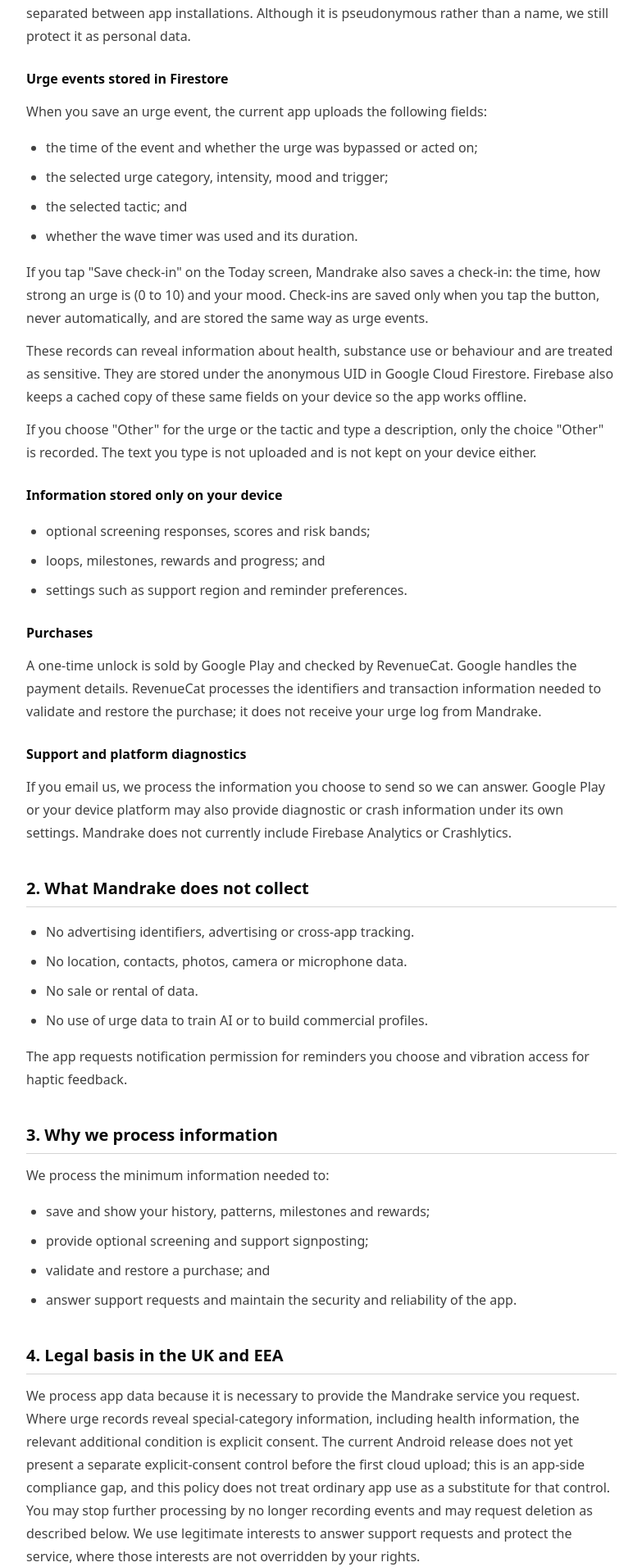
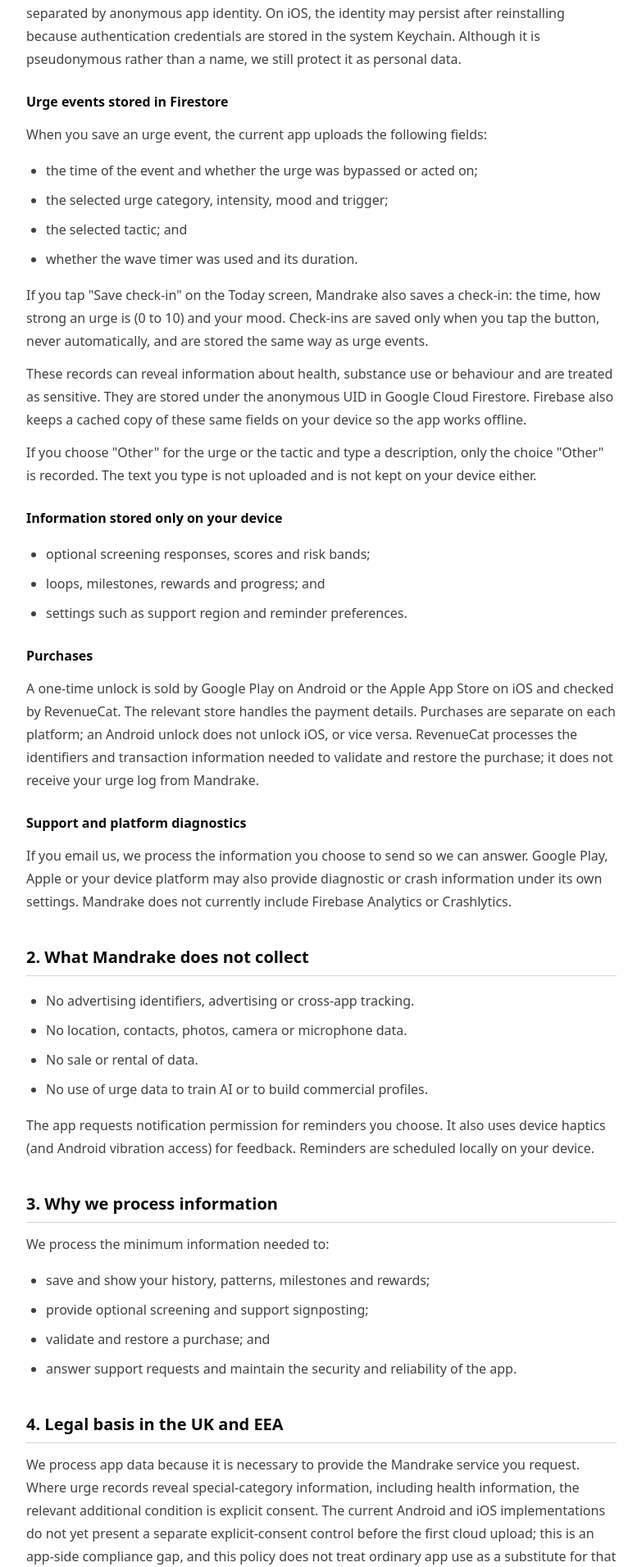
Before and after one commit to repinfaust/arcturusdc.github.io, a Next.js app: page /apps/mandrake/privacy-policy in a window 1280 px wide. Shown: the part 885-2797 px from the top of the page at 82% size, without its empty margins (248-1031 px from the left). Built offline with nearby package versions, Linux system fonts and the light colour scheme; no server answers.

Commit message:
Cover Mandrake iOS in privacy policy

```diff
--- a/src/app/apps/mandrake/privacy-policy/page.js
+++ b/src/app/apps/mandrake/privacy-policy/page.js
@@ -7,7 +7,7 @@ export const metadata = {
 
 export default function MandrakePrivacyPolicyPage() {
   return (
-    <MandrakeLegalPage title="Privacy Policy" updated="26 October 2026">
+    <MandrakeLegalPage title="Privacy Policy" updated="28 October 2026">
       <p>
         Mandrake is published by <strong>Arcturus Digital Consulting Ltd</strong>. We are the
         controller for personal data processed through the app. Contact us at{' '}
@@ -20,7 +20,7 @@ export default function MandrakePrivacyPolicyPage() {
           <li>No name, email or password—just a random app identifier.</li>
           <li>Urge entries are stored securely in the cloud under that identifier.</li>
           <li>Screening answers remain on your device. Text you type under "Other" is not saved.</li>
-          <li>There are no ads or analytics SDKs in the current Android app.</li>
+          <li>There are no ads or analytics SDKs in the Android or iOS app.</li>
           <li>You can reset app data in Settings and can request cloud deletion by email.</li>
         </ul>
       </LegalCallout>
@@ -30,9 +30,10 @@ export default function MandrakePrivacyPolicyPage() {
       <h3>Anonymous app identity</h3>
       <p>
         On first use, Firebase Authentication assigns the app a random user identifier (UID).
-        Mandrake does not ask you for a name, email address or password. The UID keeps cloud
-        records separated between app installations. Although it is pseudonymous rather than a
-        name, we still protect it as personal data.
+        Mandrake does not ask you for a name, email address or password. The UID keeps cloud records
+        separated by anonymous app identity. On iOS, the identity may persist after reinstalling
+        because authentication credentials are stored in the system Keychain. Although it is
+        pseudonymous rather than a name, we still protect it as personal data.
       </p>
 
       <h3>Urge events stored in Firestore</h3>
@@ -69,16 +70,18 @@ export default function MandrakePrivacyPolicyPage() {
 
       <h3>Purchases</h3>
       <p>
-        A one-time unlock is sold by Google Play and checked by RevenueCat. Google handles the
-        payment details. RevenueCat processes the identifiers and transaction information needed
-        to validate and restore the purchase; it does not receive your urge log from Mandrake.
+        A one-time unlock is sold by Google Play on Android or the Apple App Store on iOS and
+        checked by RevenueCat. The relevant store handles the payment details. Purchases are
+        separate on each platform; an Android unlock does not unlock iOS, or vice versa. RevenueCat
+        processes the identifiers and transaction information needed to validate and restore the
+        purchase; it does not receive your urge log from Mandrake.
       </p>
 
       <h3>Support and platform diagnostics</h3>
       <p>
         If you email us, we process the information you choose to send so we can answer. Google
-        Play or your device platform may also provide diagnostic or crash information under its
-        own settings. Mandrake does not currently include Firebase Analytics or Crashlytics.
+        Play, Apple or your device platform may also provide diagnostic or crash information under
+        its own settings. Mandrake does not currently include Firebase Analytics or Crashlytics.
       </p>
 
       <h2>2. What Mandrake does not collect</h2>
@@ -89,8 +92,9 @@ export default function MandrakePrivacyPolicyPage() {
         <li>No use of urge data to train AI or to build commercial profiles.</li>
       </ul>
       <p>
-        The app requests notification permission for reminders you choose and vibration access
-        for haptic feedback.
+        The app requests notification permission for reminders you choose. It also uses device
+        haptics (and Android vibration access) for feedback. Reminders are scheduled locally on your
+        device.
       </p>
 
       <h2>3. Why we process information</h2>
@@ -106,20 +110,22 @@ export default function MandrakePrivacyPolicyPage() {
       <p>
         We process app data because it is necessary to provide the Mandrake service you request.
         Where urge records reveal special-category information, including health information, the
-        relevant additional condition is explicit consent. The current Android release does not
-        yet present a separate explicit-consent control before the first cloud upload; this is an
-        app-side compliance gap, and this policy does not treat ordinary app use as a substitute
-        for that control. You may stop further processing by no longer recording events and may
-        request deletion as described below. We use legitimate interests to answer support
-        requests and protect the service, where those interests are not overridden by your rights.
+        relevant additional condition is explicit consent. The current Android and iOS
+        implementations do not yet present a separate explicit-consent control before the first
+        cloud upload; this is an app-side compliance gap, and this policy does not treat ordinary
+        app use as a substitute for that control. You may stop further processing by no longer
+        recording events and may request deletion as described below. We use legitimate interests to
+        answer support requests and protect the service, where those interests are not overridden by
+        your rights.
       </p>
 
       <h2>5. Storage, processors and international transfers</h2>
       <p>
-        Google Firebase provides authentication and Firestore storage. Google Play processes the
-        purchase, and RevenueCat checks purchase entitlement. These providers act under their own
-        terms and applicable data-processing safeguards. Their processing may take place outside
-        the UK; where required, recognised transfer safeguards apply.
+        Google Firebase provides authentication and Firestore storage. Google Play or Apple
+        processes the purchase on the relevant platform, and RevenueCat checks purchase entitlement.
+        These providers act under their own terms and applicable data-processing safeguards. Their
+        processing may take place outside the UK; where required, recognised transfer safeguards
+        apply.
       </p>
 
       <h2>6. Retention and deletion</h2>
@@ -132,6 +138,10 @@ export default function MandrakePrivacyPolicyPage() {
       <p>
         Android backup is enabled for the current app, so Google may retain or restore an encrypted
         device backup according to your Android backup settings and Google&apos;s retention rules.
+        On iOS, app data may be included in iCloud or computer backups according to your
+        Apple/device settings. Deleting the app does not delete cloud urge records or necessarily
+        remove the iOS Keychain identity. Use the in-app deletion control or contact us to remove
+        cloud records.
       </p>
       <p>
         The Reset action deletes Firestore urge events first. Only after that succeeds does it
```
Also changed, not shown: planning/DECISIONS.md (+8 -0 lines).
